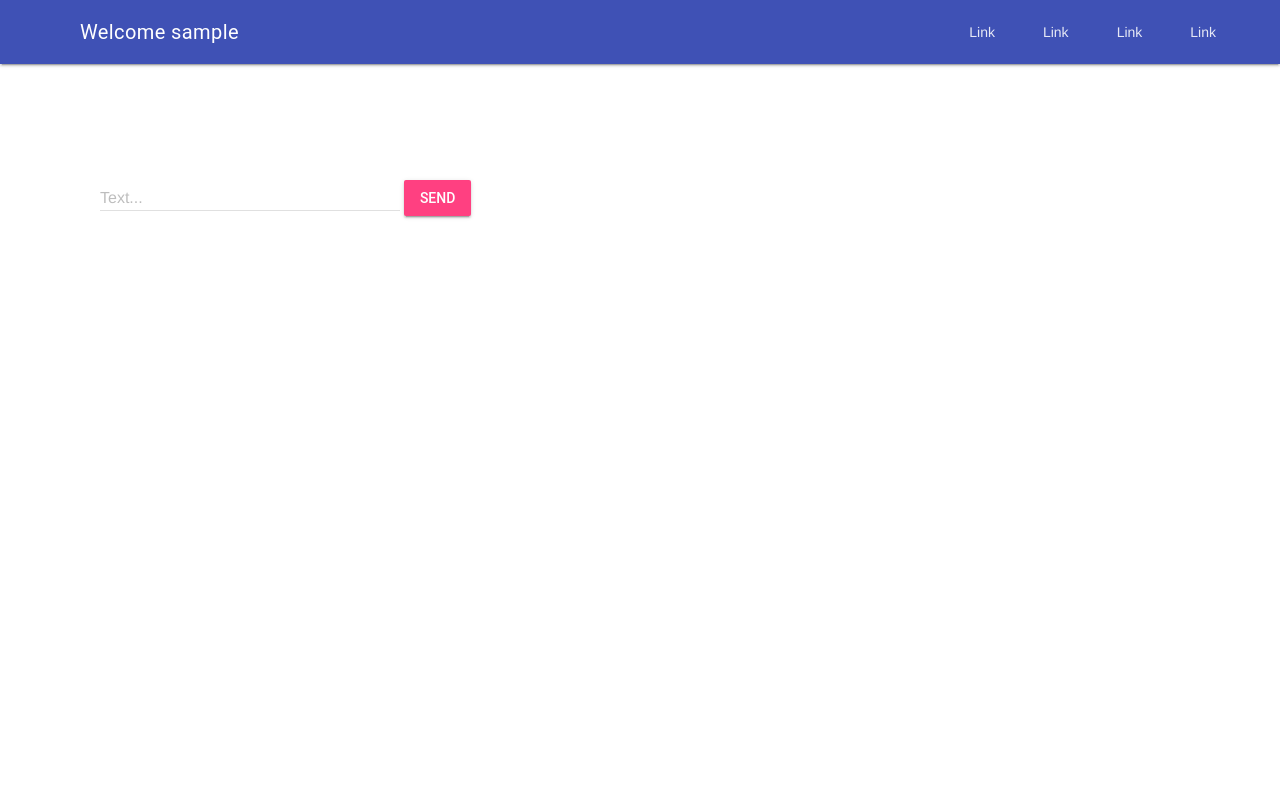
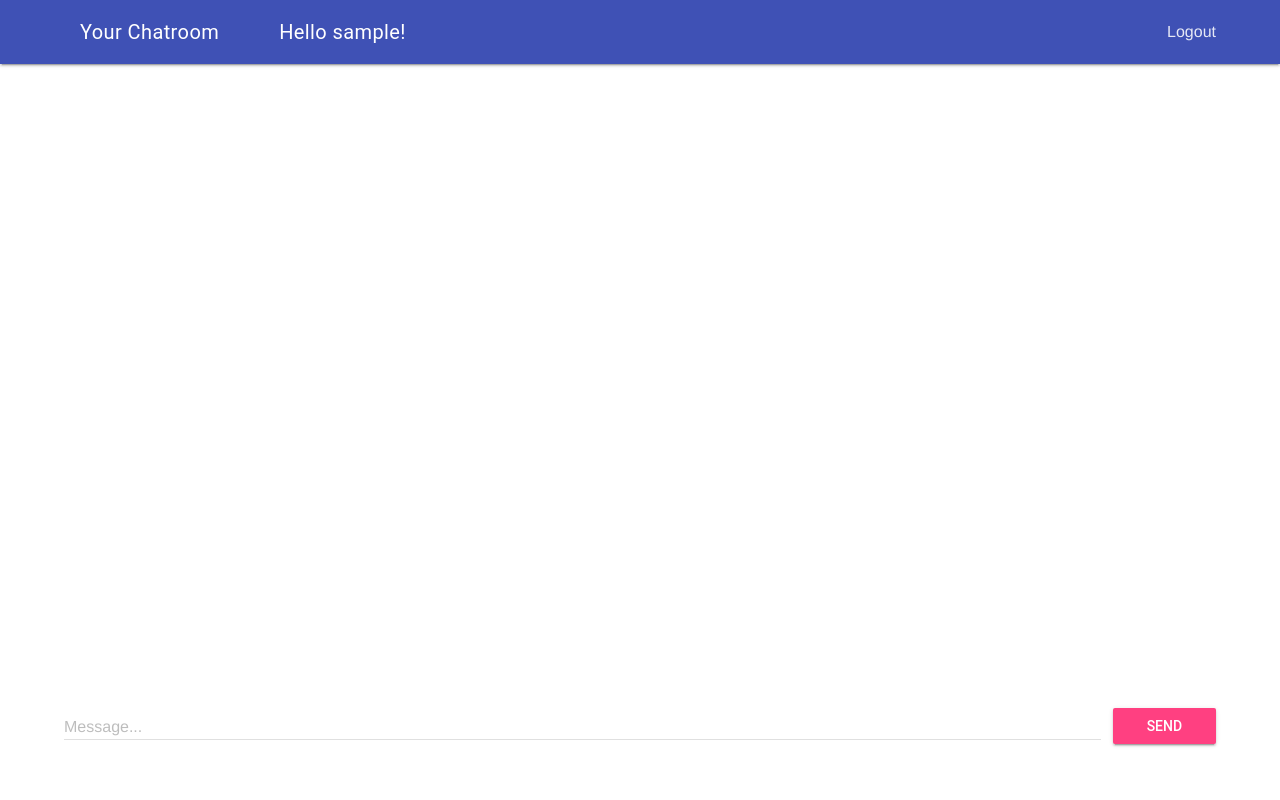
Before and after one commit to SimonVitt/ChatDjangoTest, a Django app: page /chat/ in a window 1280 px wide. Run offline with Django 4.2, Linux system fonts and the light colour scheme; the visitor is signed in with stand-in values (Sample User, id 1); data that the repository does not hold is empty.

Commit message:
many changes

```diff
--- a/djange_chat_app/chat/templates/chat/index.html
+++ b/djange_chat_app/chat/templates/chat/index.html
@@ -1,51 +1,61 @@
-<link rel="stylesheet" href="https://fonts.googleapis.com/icon?family=Material+Icons">
-<link rel="stylesheet" href="https://code.getmdl.io/1.3.0/material.indigo-pink.min.css">
-<script defer src="https://code.getmdl.io/1.3.0/material.min.js"></script>
+{% extends 'base.html' %}
+{% block content %}
+<script>
+    async function sendMessage() {
+        let formData = new FormData();
+        let token = '{{ csrf_token }}';
 
-<style>
-    .page-content{
-        padding: 100px;
+        formData.append('textmessage', messageField.value);
+        formData.append('csrfmiddlewaretoken', token);
+        try {
+            messageField.disabled = true;
+            messageContainer.innerHTML += `
+            <div style="color: grey" id="deleteMessage">
+                <span>[Datum]</span>{{ request.user }}: ${messageField.value}
+            </div>
+            `;
+            let response = await fetch('/chat/', {
+                method: 'POST',
+                body: formData
+            });
+            console.log(response);
+            let responseAsJSON = await response.json();
+            console.log(responseAsJSON);
+            document.getElementById('deleteMessage').remove();
+            messageContainer.innerHTML += `
+            <div class="demo-card-wide mdl-card mdl-shadow--2dp message-card toRight">
+                <span>[Datum]</span>{{ request.user }}: ${messageField.value}
+            </div>
+            `;
+            scrollToBottom();
+            messageField.value = '';
+            messageField.disabled = false;
+        } catch (e) {
+            console.log(e)
+        }
     }
-</style>
-
-<!-- Always shows a header, even in smaller screens. -->
-<div class="mdl-layout mdl-js-layout mdl-layout--fixed-header">
-    <header class="mdl-layout__header">
-        <div class="mdl-layout__header-row">
-            <!-- Title -->
-            <span class="mdl-layout-title">Welcome {{ request.user }}</span>
-            <!-- Add spacer, to align navigation to the right -->
-            <div class="mdl-layout-spacer"></div>
-            <!-- Navigation. We hide it in small screens. -->
-            <nav class="mdl-navigation mdl-layout--large-screen-only">
-                <a class="mdl-navigation__link" href="">Link</a>
-                <a class="mdl-navigation__link" href="">Link</a>
-                <a class="mdl-navigation__link" href="">Link</a>
-                <a class="mdl-navigation__link" href="">Link</a>
-            </nav>
-        </div>
-    </header>
-    <div class="mdl-layout__drawer">
-        <span class="mdl-layout-title">Chatroom</span>
-        <nav class="mdl-navigation">
-            <a class="mdl-navigation__link" href="">Link</a>
-            <a class="mdl-navigation__link" href="">Link</a>
-            <a class="mdl-navigation__link" href="">Link</a>
-            <a class="mdl-navigation__link" href="">Link</a>
-        </nav>
+</script>
+<div id="messageContainer" class="messageContainer">
+    {% for message in messages %}
+    {% if message.author == request.user %}
+    <div class="demo-card-wide mdl-card mdl-shadow--2dp message-card toRight">
+        <span>[{{ message.created_at }}]</span>{{ message.author }}: {{ message.text }}
     </div>
-    <main class="mdl-layout__content">
-        <div class="page-content">
-            <form action="/chat/" method="post">
-                {% csrf_token %}
-                <div class="mdl-textfield mdl-js-textfield mdl-textfield--floating-label">
-                  <input class="mdl-textfield__input" name="textmessage" type="text" id="sample3">
-                  <label class="mdl-textfield__label" for="sample3">Text...</label>
-                </div>
-                <button class="mdl-button mdl-js-button mdl-button--raised mdl-js-ripple-effect mdl-button--accent">
-                    Send
-                </button>
-              </form>
-        </div>
-    </main>
+    {% else %}
+    <div class="demo-card-wide mdl-card mdl-shadow--2dp message-card">
+        <span>[{{ message.created_at }}]</span>{{ message.author }}: {{ message.text }}
+    </div>
+    {% endif %}
+{% endfor %}
 </div>
+<form onsubmit="sendMessage(); return false;" method="post" class="sendMessageForm">
+    {% csrf_token %}
+    <div class="mdl-textfield mdl-js-textfield mdl-textfield--floating-label inputMsg">
+        <input class="mdl-textfield__input" name="textmessage" type="text" id="messageField">
+        <label class="mdl-textfield__label" for="sample3">Message...</label>
+    </div>
+    <button type="submit" class="mdl-button mdl-js-button mdl-button--raised mdl-js-ripple-effect mdl-button--accent" style="margin-left: 12px; width: calc(10% - 12px); min-width: 72px">
+        Send
+    </button>
+</form>
+{% endblock %}
--- a/djange_chat_app/chat/views.py
+++ b/djange_chat_app/chat/views.py
@@ -1,7 +1,53 @@
+import json
+from django.core.exceptions import ObjectDoesNotExist
 from django.shortcuts import render
+from .models import Message, Chat
+from django.http.response import HttpResponseRedirect
+from django.contrib.auth import authenticate, login, logout
+from django.contrib.auth.decorators import login_required
+from django.contrib.auth.models import User
+from django.http import JsonResponse
+from django.core import serializers
 
-# Create your views here.
+
+@login_required(login_url='/login/')
 def index(request):
     if request.method == 'POST':
-        print('Received Data' + request.POST['textmessage'])
-    return render(request, 'chat/index.html', {'username': 'Simon'})
+        myChat = Chat.objects.get(id=1)
+        newMessage = Message.objects.create(text=request.POST['textmessage'], chat=myChat ,author=request.user, receiver=request.user)
+        newMessageSerialized = serializers.serialize('json', [ newMessage ])
+        return JsonResponse(newMessageSerialized[1:-1], safe = False)
+    chatMessages = Message.objects.filter(chat__id=1)
+    return render(request, 'chat/index.html', {'messages': chatMessages})
+
+def logout_view(request):
+    logout(request)
+    return HttpResponseRedirect('/login/')
+
+def login_view(request):
+    redirect = request.GET.get('next')
+    if redirect == None:
+        redirect = '/chat/'
+    if request.method == 'POST':
+        user = authenticate(username=request.POST.get('username'), password=request.POST.get('password'))
+        if user:
+            login(request, user)
+            return HttpResponseRedirect(request.POST.get('redirect'))
+        else:
+            return render(request, 'auth/login.html', {'wrongPassword': True, 'redirect': redirect})
+    return render(request, 'auth/login.html', {'redirect': redirect})
+
+def register_view(request):
+    if request.method == 'POST':
+        try:
+            user = User.objects.get(username=request.POST.get('username'))
+        except ObjectDoesNotExist:
+            if request.POST.get('password') == request.POST.get('passwordAgain'):
+                User.objects.create_user(username=request.POST.get('username'), password=request.POST.get('password'))
+                user = authenticate(username=request.POST.get('username'), password=request.POST.get('password'))
+                login(request, user)
+                return HttpResponseRedirect('/chat/')
+            else:
+                return render(request, 'auth/register.html', {'wrongPassword': True, 'usernameExists': False})
+        return render(request, 'auth/register.html', {'wrongPassword': False, 'usernameExists': True})
+    return render(request, 'auth/register.html', {'wrongPassword': False, 'usernameExists': False})
--- a/djange_chat_app/djange_chat_app/urls.py
+++ b/djange_chat_app/djange_chat_app/urls.py
@@ -16,9 +16,12 @@ Including another URLconf
 from django.contrib import admin
 from django.urls import path
 
-from chat.views import index
+from chat.views import index, login_view, register_view,logout_view
 
 urlpatterns = [
     path('admin/', admin.site.urls),
-    path('chat/', index)
+    path('chat/', index),
+    path('login/', login_view),
+    path('register/', register_view),
+    path('chat/logout/', logout_view)
 ]
--- /dev/null
+++ b/djange_chat_app/static/css/style.css
@@ -0,0 +1,97 @@
+.page-content {
+    width: 100%;
+    height: 100%;
+    display: flex;
+    flex-direction: column;
+    justify-content: center;
+    align-items: center;
+
+}
+
+.login-card{
+    display: flex;
+    flex-direction: column;
+    align-items: center;
+    padding: 24px;
+    position: relative;
+}
+
+h1{
+    font-size: 32px;
+    margin: 0;
+}
+
+.backArrow{
+    position: absolute;
+    top: 8px;
+    left: 8px;
+    font-size: 32px;
+    color:rgb(63,81,181);
+    cursor: pointer;
+    font-weight: 800;
+    text-decoration: none;
+}
+
+.wrongDetails{
+    margin-top: 12px;
+    font-size: 12px;
+    color: red;
+    text-align: center;
+}
+
+.messageContainer{
+    width: 100%;
+    height: 80%;
+    overflow-y: auto;
+    padding: 20px;
+    box-sizing: border-box;
+    display: flex;
+    flex-direction: column;
+}
+
+.message-card{
+    height: fit-content;
+    padding: 12px;
+    margin-top: 8px;
+    min-height: 62px;
+    min-width: unset;
+    width: fit-content;
+}
+
+.toRight{
+    align-self: flex-end;
+}
+
+.sendMessageForm{
+    height: 20%;
+    width: 90%;
+    display: flex;
+    align-items: center;
+}
+
+.inputMsg{
+    width: 90%;
+}
+
+@media screen and (max-width: 1024px){
+    .mdl-layout__header-row {
+        padding: 0 16px 0 20px;
+    }
+
+}
+
+@media (max-width: 600px){
+    .hide600{
+        display: none;
+    }
+}
+
+@media (max-width: 390px){
+    .login-card{
+        width: 290px;
+    }
+
+    .mdl-textfield {
+        width: 240px;
+    }
+}
--- /dev/null
+++ b/djange_chat_app/static/js/script.js
@@ -0,0 +1,55 @@
+/*
+async function sendMessage(request) {
+    let formData = new FormData();
+    let token = getCookie('csrftoken');
+
+    formData.append('textmessage', messageField.value);
+    formData.append('csrfmiddlewaretoken', token);
+    console.log(token)
+    try {
+        messageContainer.innerHTML += `
+        <div style="color: grey" id="deleteMessage">
+            <span>[Datum]</span>{{ request.user }}: ${messageField.value}
+        </div>
+        `;
+        let response = await fetch('/chat/', {
+            method: 'POST',
+            body: formData
+        });
+        let responseAsJSON = await response.json();
+        console.log(responseAsJSON);
+        document.getElementById('deleteMessage').remove();
+        messageContainer.innerHTML += `
+        <div>
+            <span>[Datum]</span>${request.user}: ${messageField.value}
+        </div>
+        `;
+        messageField.value = '';
+
+    } catch (e) {
+        console.log(e)
+    }
+
+}
+
+function getCookie(name) {
+    const value = `; ${document.cookie}`;
+    const parts = value.split(`; ${name}=`);
+    if (parts.length === 2) return parts.pop().split(';').shift();
+  }
+
+  */
+
+function render(){
+    let msgCon = document.getElementById('messageContainer');
+    if(msgCon){
+        setTimeout(() => {
+            msgCon.scrollTop = msgCon.scrollHeight;
+        }, 1)
+    }
+}
+
+function scrollToBottom(){
+    let msgCon = document.getElementById('messageContainer');
+    msgCon.scrollTop = msgCon.scrollHeight;
+}
--- /dev/null
+++ b/djange_chat_app/templates/base.html
@@ -0,0 +1,48 @@
+<!DOCTYPE html>
+<html lang="en">
+
+<head>
+    <meta charset="UTF-8">
+    <meta http-equiv="X-UA-Compatible" content="IE=edge">
+    <meta name="viewport" content="width=device-width, initial-scale=1.0">
+    <title>Chatroom</title>
+
+    <link rel="stylesheet" href="https://fonts.googleapis.com/icon?family=Material+Icons">
+    <link rel="stylesheet" href="https://code.getmdl.io/1.3.0/material.indigo-pink.min.css">
+    <script defer src="https://code.getmdl.io/1.3.0/material.min.js"></script>
+    {% load static %}
+    <link rel="stylesheet" href="{% static 'css/style.css' %}">
+    <script type="text/javascript" src="{% static 'js/script.js' %}"></script>
+</head>
+
+<body onload="render()">
+
+    <!-- Always shows a header, even in smaller screens. -->
+    <div class="mdl-layout mdl-js-layout mdl-layout--fixed-header">
+        <header class="mdl-layout__header">
+            <div class="mdl-layout__header-row">
+                <!-- Title -->
+                <span class="mdl-layout-title hide600" style="margin-right: 60px">Your Chatroom</span>
+                {% if request.user.is_authenticated %}
+                <span class="mdl-layout-title">Hello {{ request.user }}!</span>
+                <!-- Add spacer, to align navigation to the right -->
+                <div class="mdl-layout-spacer">
+                </div>
+                <!-- Navigation. We hide it in small screens.-->
+                <nav >
+                    <a class="mdl-navigation__link" style="font-size: 16px;" href="/chat/logout/">Logout</a>
+                </nav>
+                {% endif %}
+            </div>
+        </header>
+        <main class="mdl-layout__content">
+            <div class="page-content">
+                {% block content %}
+                {% endblock %}
+            </div>
+        </main>
+    </div>
+
+</body>
+
+</html>
```
Also changed, not shown: djange_chat_app/chat/templates/auth/login.html (added, +30 -0 lines), djange_chat_app/chat/templates/auth/register.html (added, +36 -0 lines), djange_chat_app/djange_chat_app/settings.py (+6 -1 lines).
